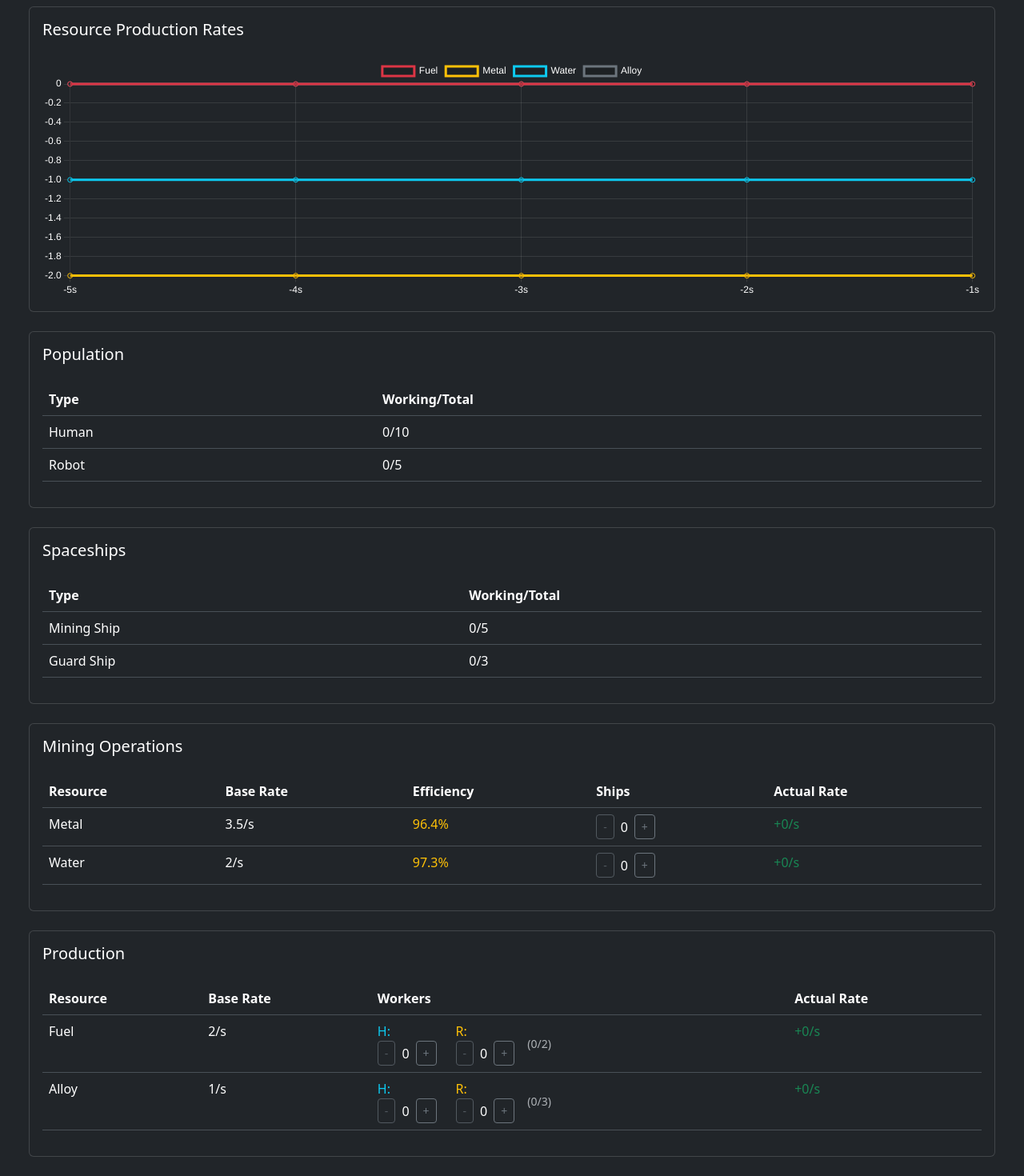
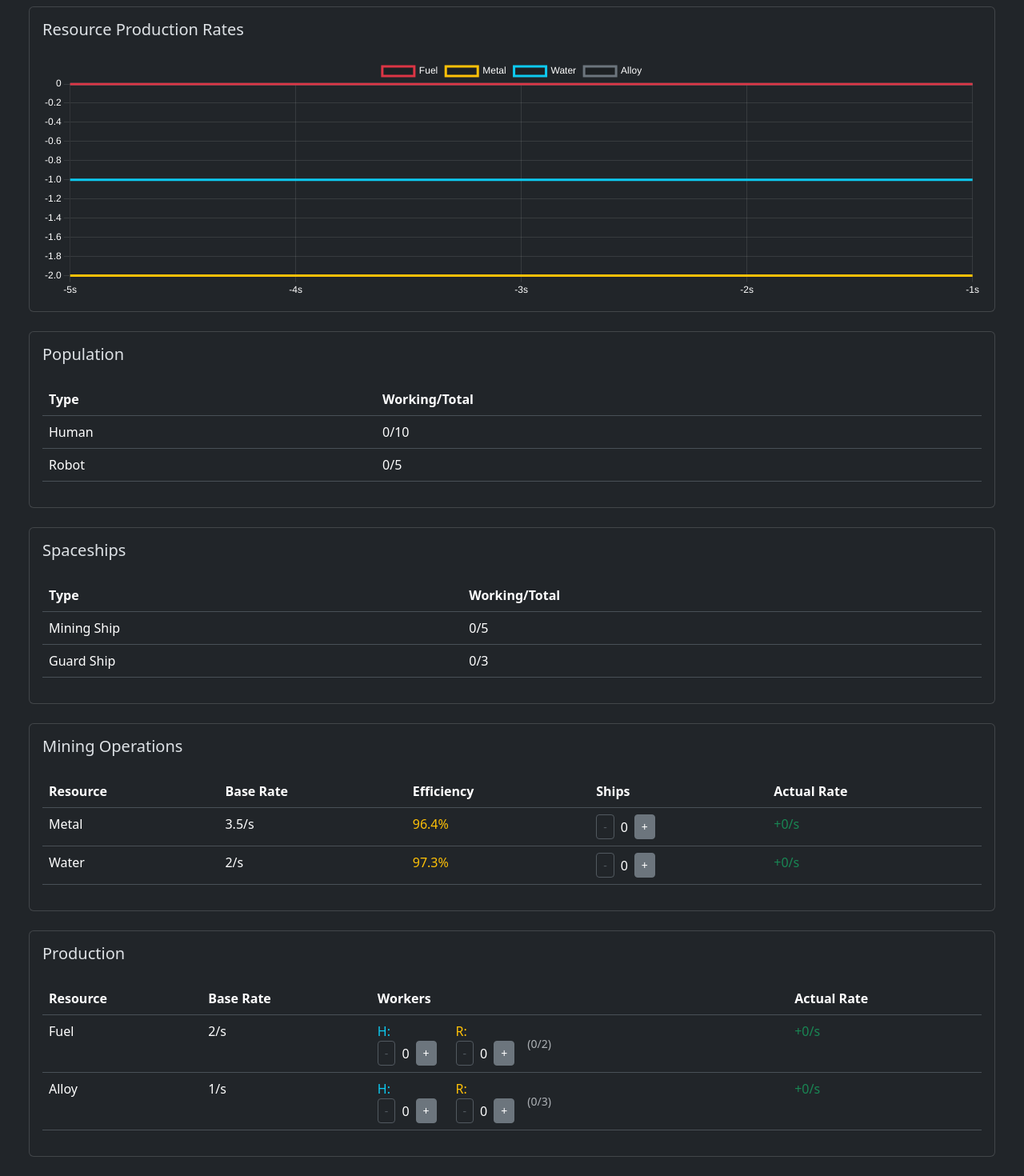
Before and after one commit to c1921/Stardust, a Vue app: page / in a window 1280 px wide. Shown: the part 343-1813 px from the top of the page at 80% size. Built offline with nearby package versions, Linux system fonts and the light colour scheme.

Commit message:
样式：数字调节器、折线图调整样式

```diff
--- a/src/components/MiningList.vue
+++ b/src/components/MiningList.vue
@@ -1,5 +1,5 @@
 <template>
-  <div class="card text-white">
+  <div class="card">
     <div class="card-body">
       <h5 class="card-title mb-4">Mining Operations</h5>
       <table class="table table-hover">
--- a/src/components/NumberAdjuster.vue
+++ b/src/components/NumberAdjuster.vue
@@ -1,13 +1,23 @@
 <template>
   <div class="d-flex align-items-center gap-2">
     <button
-      class="btn btn-sm btn-outline-secondary"
+      class="btn btn-sm"
+      :class="[
+        disabled || disableDecrease
+          ? 'btn-outline-secondary'
+          : 'btn-secondary'
+      ]"
       @click="$emit('decrease')"
       :disabled="disabled || disableDecrease"
     >-</button>
     <slot>{{ value }}</slot>
     <button
-      class="btn btn-sm btn-outline-secondary"
+      class="btn btn-sm"
+      :class="[
+        disabled || disableIncrease
+          ? 'btn-outline-secondary'
+          : 'btn-secondary'
+      ]"
       @click="$emit('increase')"
       :disabled="disabled || disableIncrease"
     >+</button>
--- a/src/components/PopulationList.vue
+++ b/src/components/PopulationList.vue
@@ -1,5 +1,5 @@
 <template>
-  <div class="card text-white">
+  <div class="card">
     <div class="card-body">
       <h5 class="card-title mb-4">Population</h5>
       <table class="table table-hover">
--- a/src/components/ProductionList.vue
+++ b/src/components/ProductionList.vue
@@ -1,5 +1,5 @@
 <template>
-  <div class="card text-white">
+  <div class="card">
     <div class="card-body">
       <h5 class="card-title mb-4">Production</h5>
       <table class="table table-hover">
--- a/src/components/ResourceChart.vue
+++ b/src/components/ResourceChart.vue
@@ -1,5 +1,5 @@
 <template>
-  <div class="card text-white">
+  <div class="card">
     <div class="card-body">
       <h5 class="card-title mb-4">Resource Production Rates</h5>
       <div class="chart-container">
@@ -26,7 +26,8 @@ const datasets = store.resources.map(resource => ({
   data: [] as number[],
   borderColor: getResourceColor(resource.name),
   tension: 0.4,
-  fill: false
+  fill: false,
+  pointRadius: 0
 }))
 
 // 为不同资源分配不同颜色
@@ -76,6 +77,11 @@ onMounted(() => {
       responsive: true,
       maintainAspectRatio: false,
       animation: false,
+      elements: {
+        point: {
+          radius: 0
+        }
+      },
       scales: {
         y: {
           grid: {
--- a/src/components/ResourceList.vue
+++ b/src/components/ResourceList.vue
@@ -1,5 +1,5 @@
 <template>
-  <div class="card text-white">
+  <div class="card">
     <div class="card-body">
       <h5 class="card-title mb-4">Resources</h5>
       <table class="table table-hover">
--- a/src/components/SpaceshipList.vue
+++ b/src/components/SpaceshipList.vue
@@ -1,5 +1,5 @@
 <template>
-  <div class="card text-white">
+  <div class="card">
     <div class="card-body">
       <h5 class="card-title mb-4">Spaceships</h5>
       <table class="table table-hover">
```
